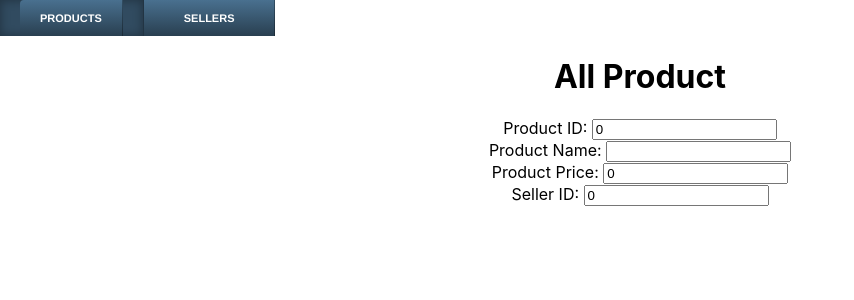
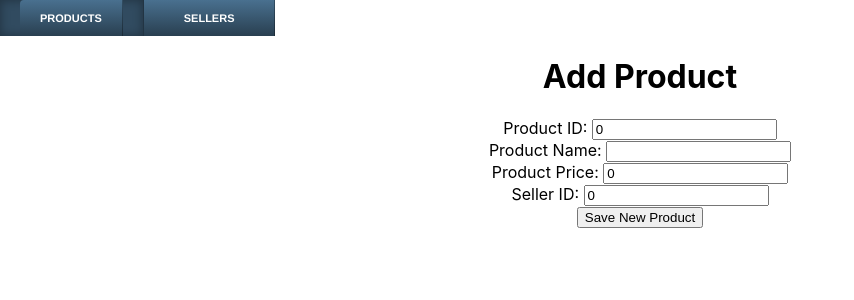
Before and after one commit to mrsgripp/reactProject, a React (Create React App) app in the folder react_project/: page /Products/ProductInput in a window 1280 px wide. Shown: the top 300 px of the page, without its empty margins (0-854 px from the left). Built offline with nearby package versions, Linux system fonts and the light colour scheme.

Commit message:
Product Input form initial draft

```diff
--- a/react_project/src/components/components/ProductInput.tsx
+++ b/react_project/src/components/components/ProductInput.tsx
@@ -1,8 +1,12 @@
 import React, { useState } from "react";
+import { postProductAPI } from "../../services/ProductAPIService";
+import { Product } from "../../models/Products";
 
 interface MyProps {
     productActionProp: string
 }
+
+
 
 
 export function ProductForm() {
@@ -10,22 +14,52 @@ export function ProductForm() {
     const [productNameState, setProductNameState] = useState("");
     const [productPriceState, setProductPriceState] = useState(0);
     const [productSellerIdState, setProductSellerIdState] = useState(0);
-    const [productAction, setProductAction] = useState("All");
+    const [productAction, setProductAction] = useState("Add");
 
+    let onChangeText : string = "";
 
+    let checkProductIdEnabled = (newProductId:number) => {
+
+    if (productAction == "Add") {
+        setProductIdState(newProductId);
+        } else {
+            onChangeText = "";
+        }
+    }
+
+    let callAddProduct = () => {
+        let myData:Product = {
+            id : productIdState,
+            name : productNameState,
+            price : productPriceState,
+            seller : productSellerIdState
+        };
+
+        postProductAPI(myData);
+
+    }
+
+    let setSaveButton = () => {
+        if (productAction == "Add") {
+            return <button onClick={callAddProduct} >Save New Product</button>
+        } else if (productAction == "Update") {
+            return <button >Update Product</button>
+        }
+    }
 
     return (
         <React.Fragment>
             <h1>{productAction} Product</h1>
         <form>
-            Product ID: <input type="number" value={productIdState} name="productIdInput"></input>
+            Product ID: <input type="number" value={productIdState} onChange={(e) => checkProductIdEnabled(parseInt(e.target.value))} name="productIdInput"></input>
             <br/>
-            Product Name: <input type="string" value={productNameState} name="productNameInput"></input>
+            Product Name: <input type="string" value={productNameState} onChange={(e) => setProductNameState(e.target.value)} name="productNameInput"></input>
             <br/>
-            Product Price: <input type="number" value={productPriceState} name="productPriceInput"></input>
+            Product Price: <input type="number" value={productPriceState} onChange={(e) => setProductPriceState(parseInt(e.target.value))} name="productPriceInput"></input>
             <br/>
-            Seller ID: <input type="number" value={productSellerIdState} name="productSellerIdInput"></input>
+            Seller ID: <input type="number" value={productSellerIdState} onChange={(e) => setProductSellerIdState(parseInt(e.target.value))} name="productSellerIdInput"></input>
         </form>
+        {setSaveButton()}
         </React.Fragment>
     )
 }
--- a/react_project/src/components/pages/ProductPage.tsx
+++ b/react_project/src/components/pages/ProductPage.tsx
@@ -31,11 +31,11 @@ export function ProductPage() {
   return (
     <>
       <h1>All Products</h1>
-      <Link to="ProductInput">Add Product</Link>
+      <Link to="ProductInput" onClick={() => setProductAction("Add")}>Add Product</Link>
      <ProductList></ProductList>
-     <br/>
-     <button onClick={() => { setProductAction("Add") }}>Add Product</button>
-     <ProductForm></ProductForm>
+     {/* <br/>
+     <button onClick={() => { setProductAction("Add") }}>Add Product</button> */}
+     {/* <ProductForm></ProductForm> */}
 
 
     </>
```
